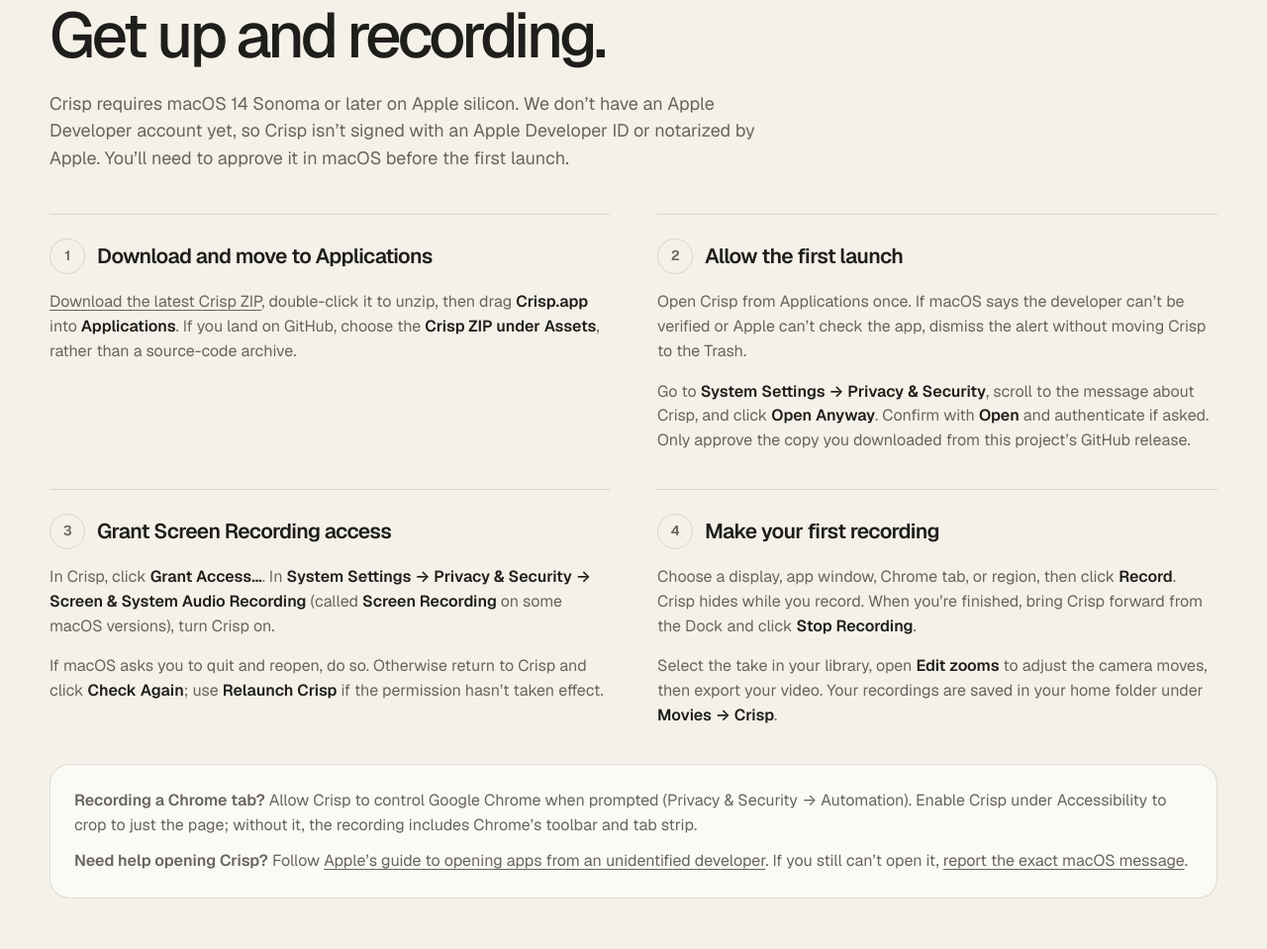
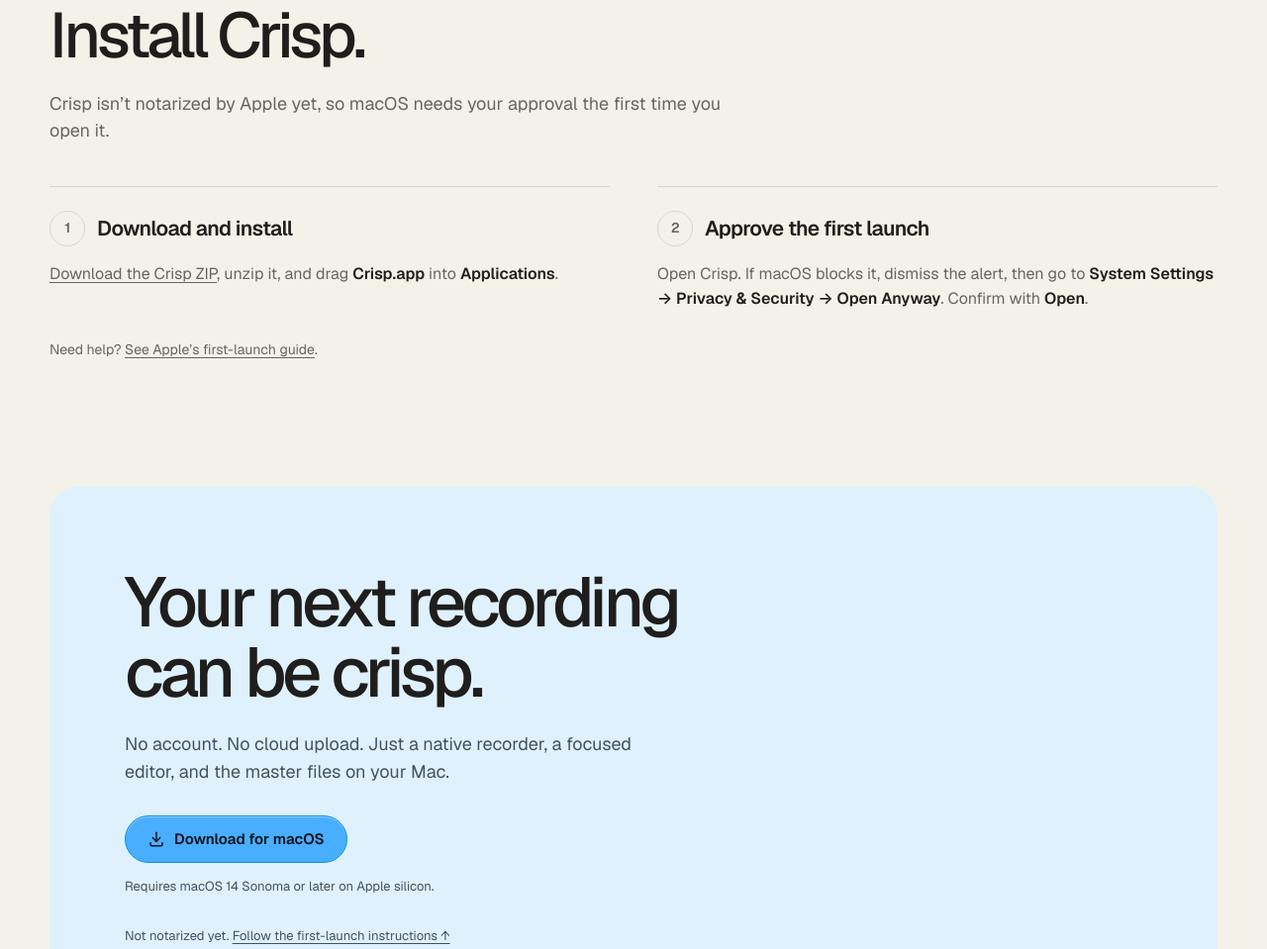
Before and after one commit to NoahHendrickson/crisp, a plain HTML site: page docs/index.html in a window 1280 px wide. Shown: the part 3572-4531 px from the top of the page at 99% size. Drawn offline with nearby package versions, Linux system fonts and the light colour scheme; no server answers.

Commit message:
Shorten website installation instructions to first-launch essentials

```diff
--- a/docs/index.html
+++ b/docs/index.html
@@ -241,9 +241,7 @@
     .setup-step p { margin: 16px 0 0; color: var(--muted); }
     .setup-step strong { color: var(--ink); font-weight: 600; }
     .setup-step a, .setup-help a { text-underline-offset: 3px; }
-    .setup-help { margin-top: 36px; border: 1px solid var(--line); border-radius: var(--radius-md); background: var(--paper-raised); padding: 24px; }
-    .setup-help p { margin: 0; color: var(--muted); }
-    .setup-help p + p { margin-top: 12px; }
+    .setup-help { margin: 28px 0 0; color: var(--muted); font-size: 14px; }
 
     .download-section { padding: 0 0 32px; }
     .download-card { position: relative; overflow: hidden; border-radius: var(--radius-lg); background: #dff1fd; padding: 82px 76px; }
@@ -398,35 +396,21 @@
 
     <section class="section setup" id="install" aria-labelledby="install-heading">
       <div class="shell">
-        <h2 id="install-heading">Get up and recording.</h2>
-        <p class="section-lead">Crisp requires macOS 14 Sonoma or later on Apple silicon. We don’t have an Apple Developer account yet, so Crisp isn’t signed with an Apple Developer ID or notarized by Apple. You’ll need to approve it in macOS before the first launch.</p>
+        <h2 id="install-heading">Install Crisp.</h2>
+        <p class="section-lead">Crisp isn’t notarized by Apple yet, so macOS needs your approval the first time you open it.</p>
 
         <ol class="setup-grid" role="list">
           <li class="setup-step">
-            <h3>Download and move to Applications</h3>
-            <p><a class="download-link" href="https://github.com/NoahHendrickson/crisp/releases/latest">Download the latest Crisp ZIP</a>, double-click it to unzip, then drag <strong>Crisp.app</strong> into <strong>Applications</strong>. If you land on GitHub, choose the <strong>Crisp ZIP under Assets</strong>, rather than a source-code archive.</p>
+            <h3>Download and install</h3>
+            <p><a class="download-link" href="https://github.com/NoahHendrickson/crisp/releases/latest">Download the Crisp ZIP</a>, unzip it, and drag <strong>Crisp.app</strong> into <strong>Applications</strong>.</p>
           </li>
           <li class="setup-step">
-            <h3>Allow the first launch</h3>
-            <p>Open Crisp from Applications once. If macOS says the developer can’t be verified or Apple can’t check the app, dismiss the alert without moving Crisp to the Trash.</p>
-            <p>Go to <strong>System Settings → Privacy &amp; Security</strong>, scroll to the message about Crisp, and click <strong>Open Anyway</strong>. Confirm with <strong>Open</strong> and authenticate if asked. Only approve the copy you downloaded from this project’s GitHub release.</p>
-          </li>
-          <li class="setup-step">
-            <h3>Grant Screen Recording access</h3>
-            <p>In Crisp, click <strong>Grant Access…</strong>. In <strong>System Settings → Privacy &amp; Security → Screen &amp; System Audio Recording</strong> (called <strong>Screen Recording</strong> on some macOS versions), turn Crisp on.</p>
-            <p>If macOS asks you to quit and reopen, do so. Otherwise return to Crisp and click <strong>Check Again</strong>; use <strong>Relaunch Crisp</strong> if the permission hasn’t taken effect.</p>
-          </li>
-          <li class="setup-step">
-            <h3>Make your first recording</h3>
-            <p>Choose a display, app window, Chrome tab, or region, then click <strong>Record</strong>. Crisp hides while you record. When you’re finished, bring Crisp forward from the Dock and click <strong>Stop Recording</strong>.</p>
-            <p>Select the take in your library, open <strong>Edit zooms</strong> to adjust the camera moves, then export your video. Your recordings are saved in your home folder under <strong>Movies → Crisp</strong>.</p>
+            <h3>Approve the first launch</h3>
+            <p>Open Crisp. If macOS blocks it, dismiss the alert, then go to <strong>System Settings → Privacy &amp; Security → Open Anyway</strong>. Confirm with <strong>Open</strong>.</p>
           </li>
         </ol>
 
-        <div class="setup-help">
-          <p><strong>Recording a Chrome tab?</strong> Allow Crisp to control Google Chrome when prompted (Privacy &amp; Security → Automation). Enable Crisp under Accessibility to crop to just the page; without it, the recording includes Chrome’s toolbar and tab strip.</p>
-          <p><strong>Need help opening Crisp?</strong> Follow <a href="https://support.apple.com/en-us/102445">Apple’s guide to opening apps from an unidentified developer</a>. If you still can’t open it, <a href="https://github.com/NoahHendrickson/crisp/issues/new">report the exact macOS message</a>.</p>
-        </div>
+        <p class="setup-help">Need help? <a href="https://support.apple.com/en-us/102445">See Apple’s first-launch guide</a>.</p>
       </div>
     </section>
 
```
